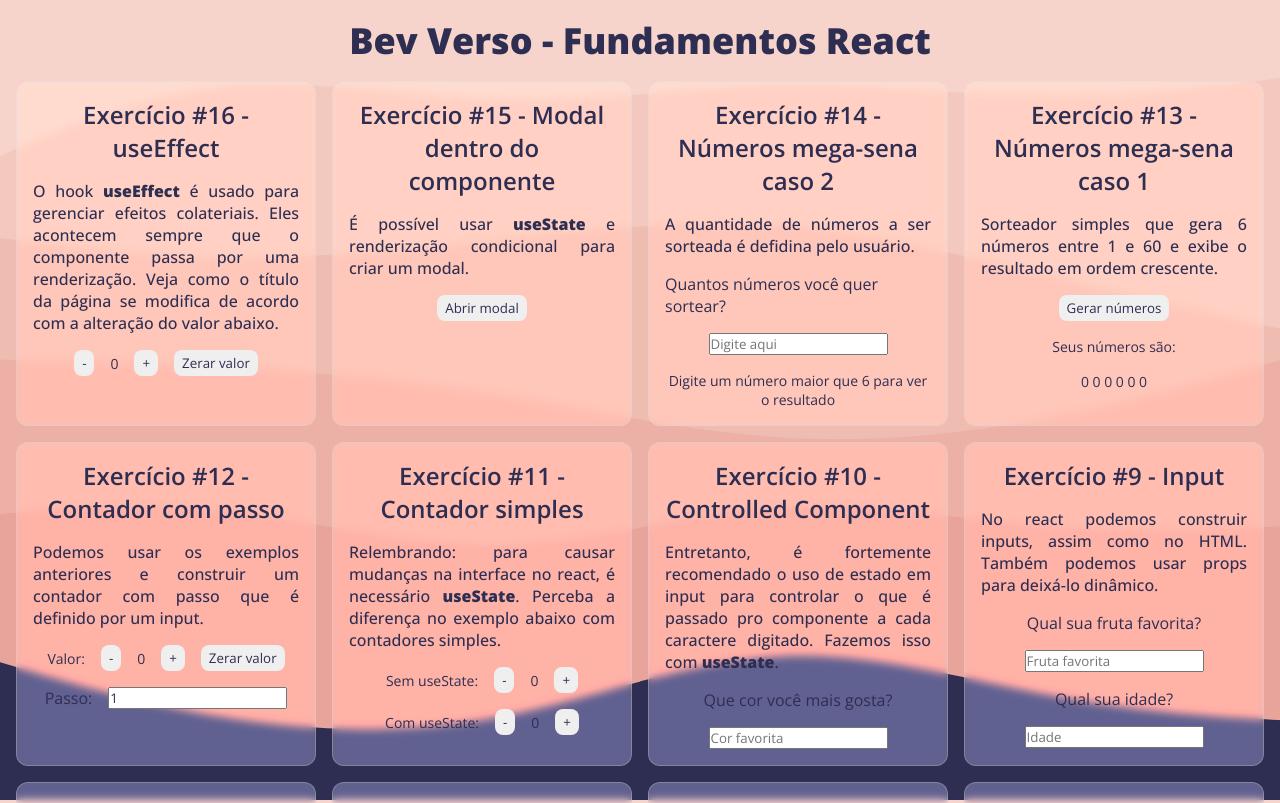
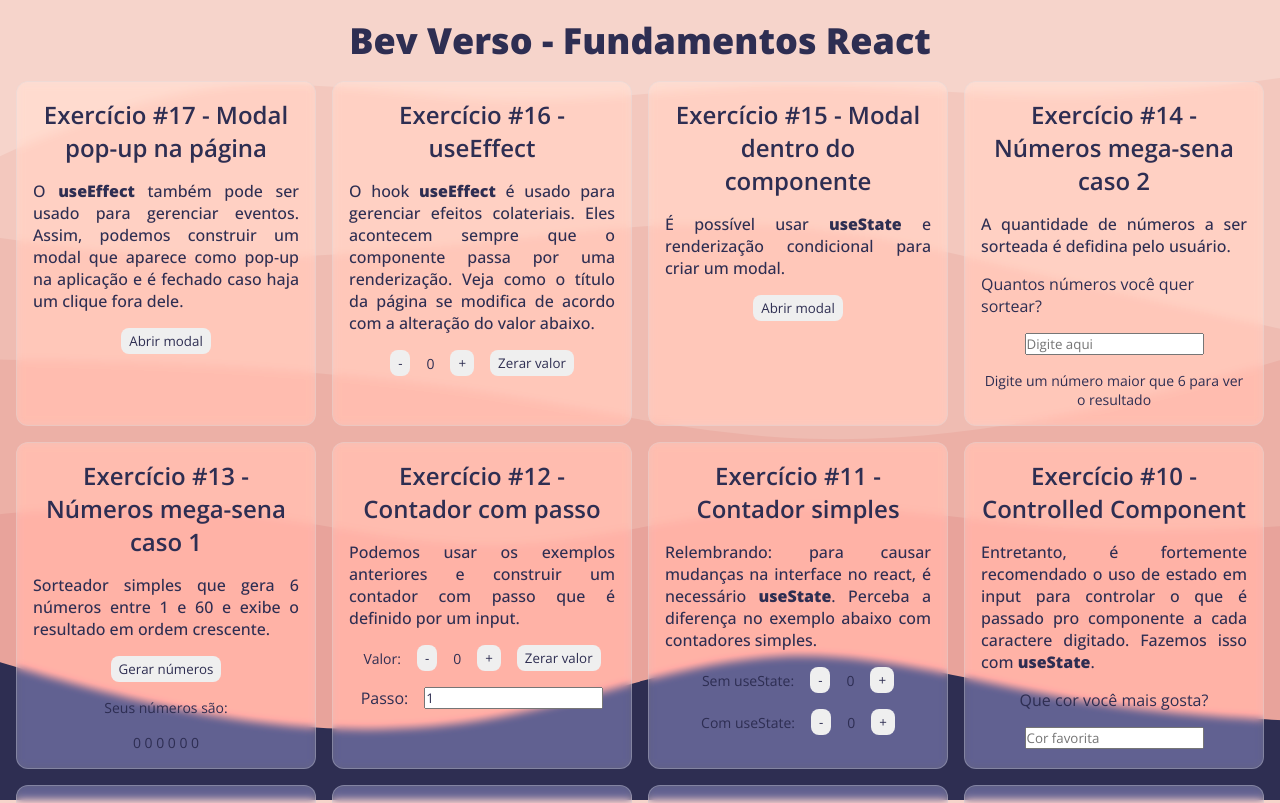
Before and after one commit to develyrios/aprendizado-front, a React (Vite) app: page / in a window 1280 px wide. Shown: the top 803 px of the page. Built offline with nearby package versions, Linux system fonts and the light colour scheme.

Commit message:
<feat>:adiciona o exercicio 17

```diff
--- /dev/null
+++ b/src/components/Exercicios/Exercicio17/Modal.jsx
@@ -0,0 +1,41 @@
+import { useEffect, useRef } from "react"
+import { Button } from "../../../styles/Button"
+import { ContainerTitle, Span } from "../../../styles/Text"
+import { ModalContainer, ModalContent } from "../../../styles/ModalStyle";
+
+export const Modal = ({ mostrarModal, setMostrarModal }) => {
+    const modalRef = useRef(null);
+
+    useEffect(() => {
+        const observarCliqueForaDoModal = (event) => {
+        if(modalRef
+            && modalRef.current
+            && !modalRef.current.contains(event.target)) {
+            setMostrarModal(false);
+        }
+      }
+
+      document.addEventListener('mousedown', observarCliqueForaDoModal)
+
+      return () => {
+        document.removeEventListener('mousedown', observarCliqueForaDoModal)
+      }
+    }, [mostrarModal])
+
+
+    return(
+        <>
+            {
+                mostrarModal === true ?
+                <ModalContainer>
+                    <ModalContent ref={modalRef}>
+                        <ContainerTitle>Esse é o modal</ContainerTitle>
+                        <Span>Você pode clicar fora dele  ou no botão abaixo para fechá-lo.</Span>
+                        <Button onClick={() => setMostrarModal(false)}>Fechar modal</Button>
+                    </ModalContent>
+                </ModalContainer>
+                : <></>
+            }
+        </>
+    )
+}
--- /dev/null
+++ b/src/components/Exercicios/Exercicio17/index.jsx
@@ -0,0 +1,20 @@
+import { Button } from "../../../styles/Button"
+import { Paragraph } from "../../../styles/Text"
+import { Card } from "../../Card"
+
+
+export const Exercicio17 = ({ setMostrarModal }) => {
+    return(
+        <Card title="Exercício #17 - Modal pop-up na página">
+            <Paragraph>
+                O <strong>useEffect</strong> também pode ser
+                usado para gerenciar eventos. Assim, podemos
+                construir um modal que aparece como pop-up
+                na aplicação e é fechado caso haja um clique
+                fora dele.
+            </Paragraph>
+
+            <Button onClick={() => setMostrarModal(true)}>Abrir modal</Button>
+        </Card>
+    )
+}
--- a/src/components/Exercicios/index.jsx
+++ b/src/components/Exercicios/index.jsx
@@ -1,3 +1,4 @@
+import { useState } from "react"
 import { Exercicio01 } from "./Exercicio01"
 import { Exercicio02 } from "./Exercicio02"
 import { Exercicio03 } from "./Exercicio03"
@@ -14,11 +15,22 @@ import { Exercicio13 } from "./Exercicio13"
 import { Exercicio14 } from "./Exercicio14"
 import { Exercicio15 } from "./Exercicio15"
 import { Exercicio16 } from "./Exercicio16"
+import { Exercicio17 } from "./Exercicio17"
+import { Modal } from "./Exercicio17/Modal"
 import { Container } from "./style"
 
 export const Exercicios = () => {
+    const [mostrarModalExercicio17, setMostrarModalExercicio17] = useState(false)
+
     return(
         <Container>
+            <Modal
+                mostrarModal={mostrarModalExercicio17}
+                setMostrarModal={setMostrarModalExercicio17}
+            />
+            <Exercicio17
+                setMostrarModal={setMostrarModalExercicio17}
+            />
             <Exercicio16 />
             <Exercicio15 />
             <Exercicio14 />
```
